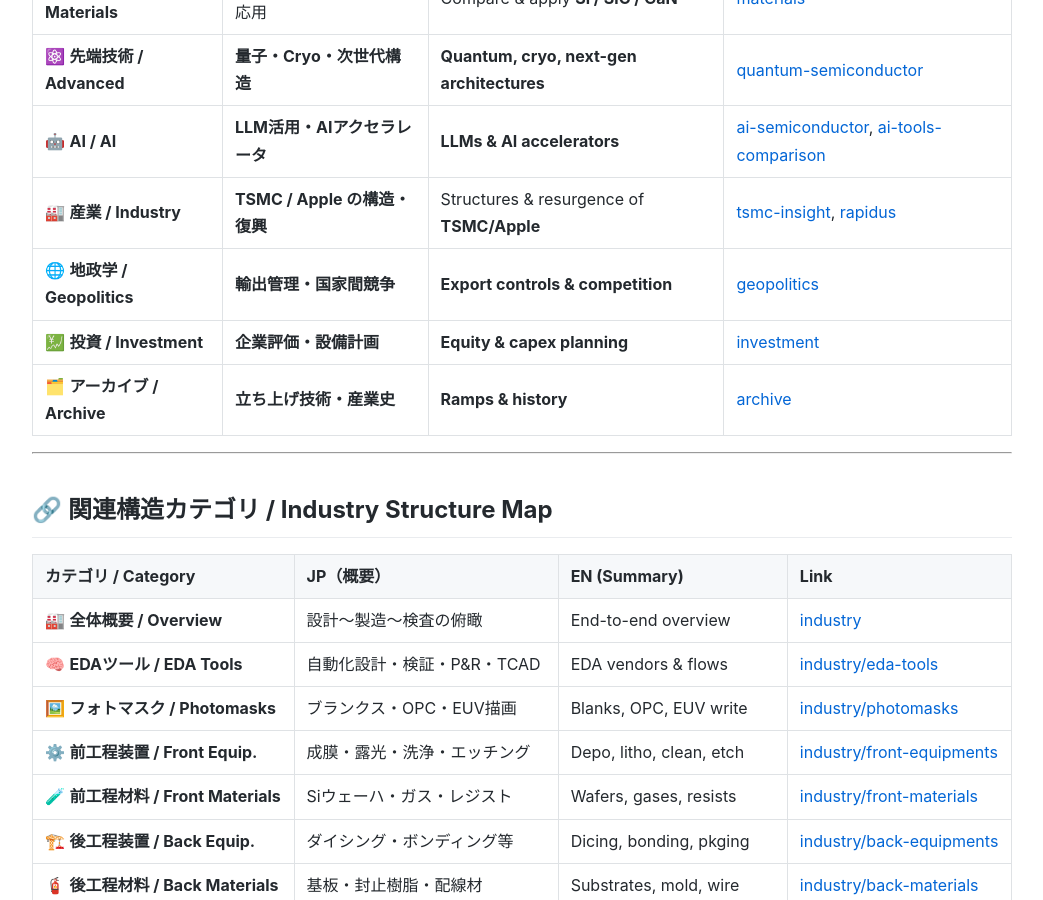
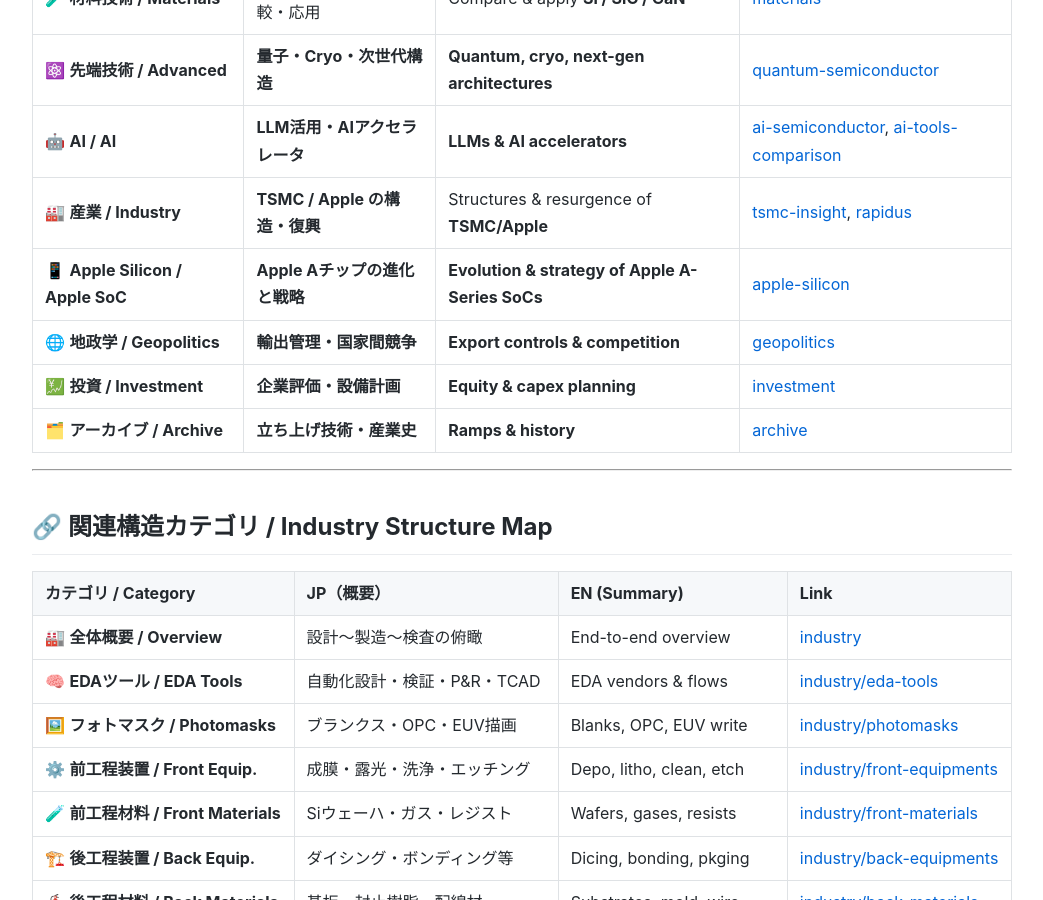
Before and after one commit to Samizo-AITL/Edusemi-Plus, a Jekyll site: the page built from index.md, in a window 1280 px wide and 900 px high, scrolled down 1148 px. Shown: the whole window, without its empty margins (118-1161 px from the left). Built offline with Jekyll 4.4.1, drawn with Linux system fonts in a browser that asks for light colours.

Commit message:
Update index.md

```diff
--- a/index.md
+++ b/index.md
@@ -40,6 +40,7 @@
 | ⚛️ **先端技術 / Advanced** | **量子・Cryo・次世代構造** | **Quantum, cryo, next-gen architectures** | [quantum-semiconductor](https://samizo-aitl.github.io/Edusemi-Plus/quantum-semiconductor/index.html) |
 | 🤖 **AI / AI** | **LLM活用・AIアクセラレータ** | **LLMs & AI accelerators** | [ai-semiconductor](https://samizo-aitl.github.io/Edusemi-Plus/ai-semiconductor/index.html), [ai-tools-comparison](https://samizo-aitl.github.io/Edusemi-Plus/ai-tools-comparison/index.html) |
 | 🏭 **産業 / Industry** | **TSMC / Apple の構造・復興** | Structures & resurgence of **TSMC/Apple** | [tsmc-insight](https://samizo-aitl.github.io/Edusemi-Plus/tsmc-insight/index.html), [rapidus](https://samizo-aitl.github.io/Edusemi-Plus/rapidus/index.html) |
+| 📱 **Apple Silicon / Apple SoC** | **Apple Aチップの進化と戦略** | **Evolution & strategy of Apple A-Series SoCs** | [apple-silicon](https://samizo-aitl.github.io/Edusemi-Plus/apple-silicon/index.html) |
 | 🌐 **地政学 / Geopolitics** | **輸出管理・国家間競争** | **Export controls & competition** | [geopolitics](https://samizo-aitl.github.io/Edusemi-Plus/geopolitics/index.html) |
 | 💹 **投資 / Investment** | **企業評価・設備計画** | **Equity & capex planning** | [investment](https://samizo-aitl.github.io/Edusemi-Plus/investment/index.html) |
 | 🗂️ **アーカイブ / Archive** | **立ち上げ技術・産業史** | **Ramps & history** | [archive](https://samizo-aitl.github.io/Edusemi-Plus/archive/index.html) |
```
